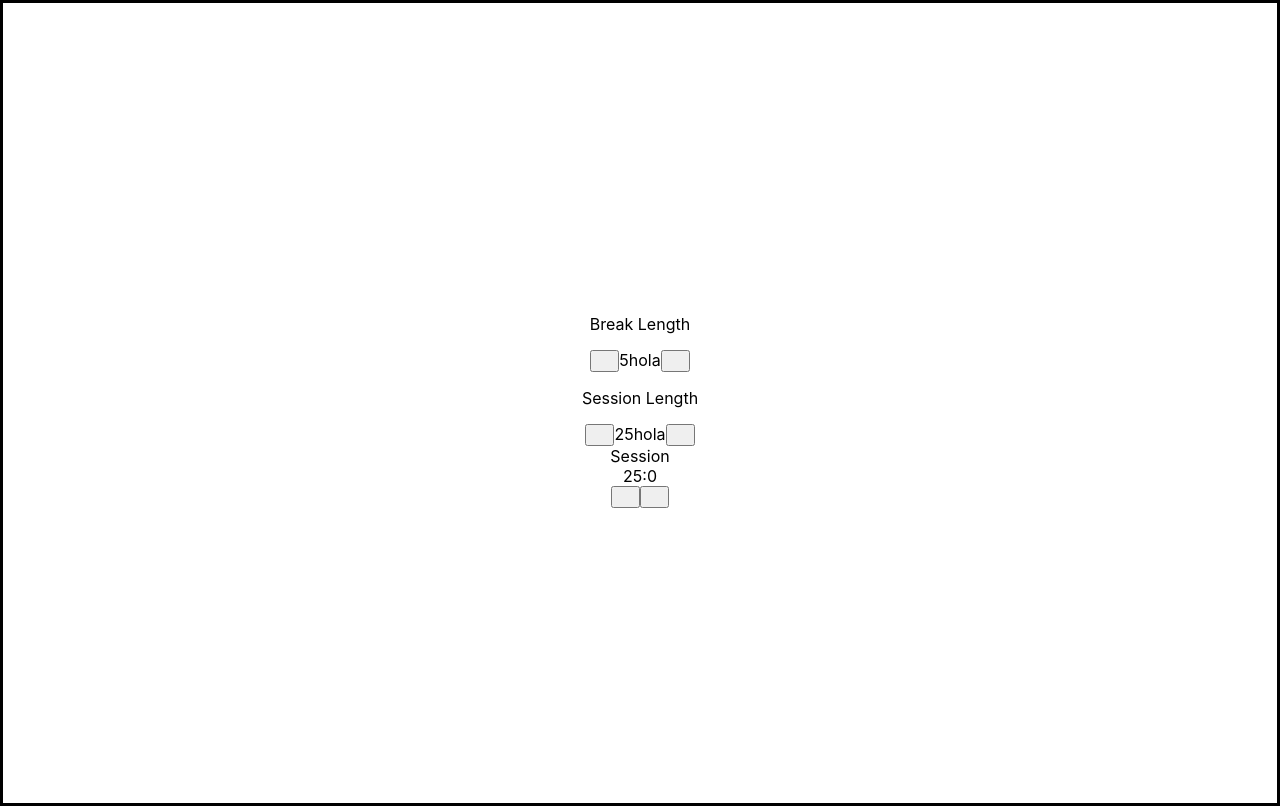
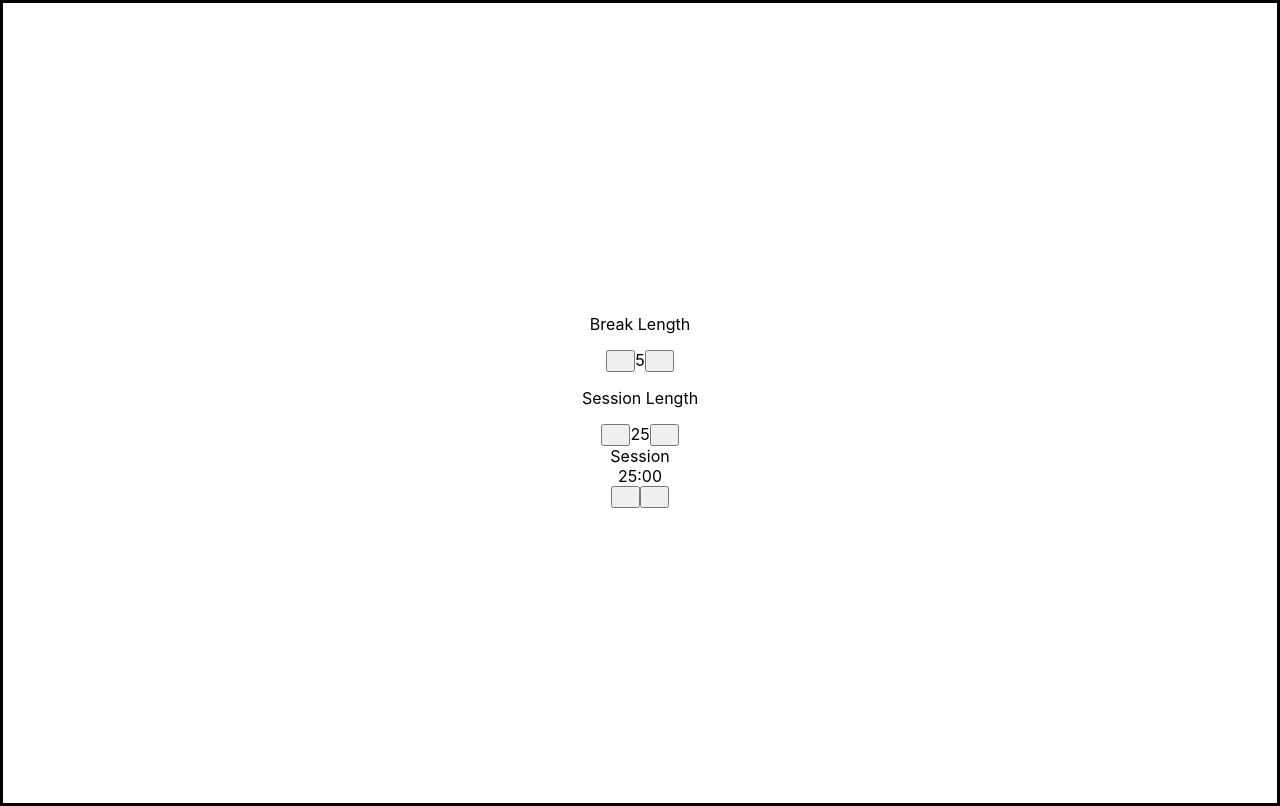
Before and after one commit to macluiggy/pomodoro-clock, a React (Create React App) app: page / in a window 1280 px wide. Built offline with nearby package versions, Linux system fonts and the light colour scheme; some icons are missing.

Commit message:
ya que chcha

```diff
--- a/src/components/Main.jsx
+++ b/src/components/Main.jsx
@@ -13,7 +13,7 @@ const Main = ({
 	startCountdown,
 }) => {
 	//const { value } = state.stateReducer;
-	const { breakTime, sessionTime, isClockRunnin, seconds } = stateReducer;
+	const { breakTime, breakTimeInitial, sessionTime, sessionTimeInitial, isClockRunnin, seconds } = stateReducer;
 	//let interval;
 	//console.log(props)
 	let startCount = () => {
@@ -70,7 +70,11 @@ const Main = ({
 						Session
 					</div>
 					<div id='time-left'>
-						{`${sessionTime}:${seconds}`}
+						{`${sessionTime <=9
+							? '0'+sessionTime
+							: sessionTime}:${seconds <= 9
+								? '0' + seconds
+								: seconds}`}
 					</div>
 					<div className='btns'>
 						<button
@@ -110,6 +114,7 @@ const BreakOrSession = ({
 				<button
 			      id={decrementId}
 			      onClick={() => changeTime('down')}
+			      disabled={isClockRunnin}
 			    >
 					<Icon
 					 icon='akar-icons:arrow-down'
@@ -117,12 +122,13 @@ const BreakOrSession = ({
 				</button>
 				<time id={breakOrSessionLength}>
 					{isClockRunnin
-						? [...breakOrSessionTime.toString()].join('')  +'hello'
-						: breakOrSessionTime + 'hola'}
+						? 'pomodoro running'
+						: breakOrSessionTime}
 				</time>
 				<button
 				  id={incrementId}
 				  onClick={() => changeTime('up')}
+				  disabled={isClockRunnin}
 			    >
 					<Icon
 					 icon='akar-icons:arrow-up'
--- a/src/reducers/reducer.js
+++ b/src/reducers/reducer.js
@@ -1,6 +1,6 @@
 const initialState = {
-	breakTime: '5',
-	sessionTime: '25',
+	breakTime: 5,
+	sessionTime: 25,
 	seconds: 0,
 	isClockRunnin: false,
 }
@@ -10,16 +10,16 @@ const reducer = (state=initialState, action) => {
 			return {
 				...state,
 				breakTime:  {
-					up: parseInt(state.breakTime) +1,
-					down: state.breakTime <= 0 ? state.breakTime : parseInt(state.breakTime)-1,
+					up: state.breakTime+1,
+					down: state.breakTime <= 0 ? state.breakTime : state.breakTime-1,
 				}[action.payload],
 			}
 		case 'CHANGE_SESSION_TIME':
 			return {
 				...state,
 				sessionTime:  {
-					up: parseInt(state.sessionTime) >= 60 ? state.sessionTime : parseInt(state.sessionTime)+1,
-					down: parseInt(state.sessionTime)-1,
+					up: state.sessionTime >= 60 ? state.sessionTime : state.sessionTime+1,
+					down: state.sessionTime-1,
 				}[action.payload],
 			}
 		case 'RESET_POMODORO':
@@ -27,6 +27,8 @@ const reducer = (state=initialState, action) => {
 				...state,
 				breakTime: 5,
 				sessionTime: 25,
+				seconds: 0,
+				isClockRunnin: !state.isClockRunnin,
 			}
 		case 'TOGGLE_PLAY':
 			return {
@@ -37,7 +39,7 @@ const reducer = (state=initialState, action) => {
 			return {
 				...state,
 				sessionTime: state.seconds <= 1 ? state.sessionTime-1 : state.sessionTime,
-				seconds: state.seconds === 0 ? 5 : state.seconds-1
+				seconds: state.seconds === 0 ? 59 : state.seconds-1
 			}
 		default:
 			return state;
```
